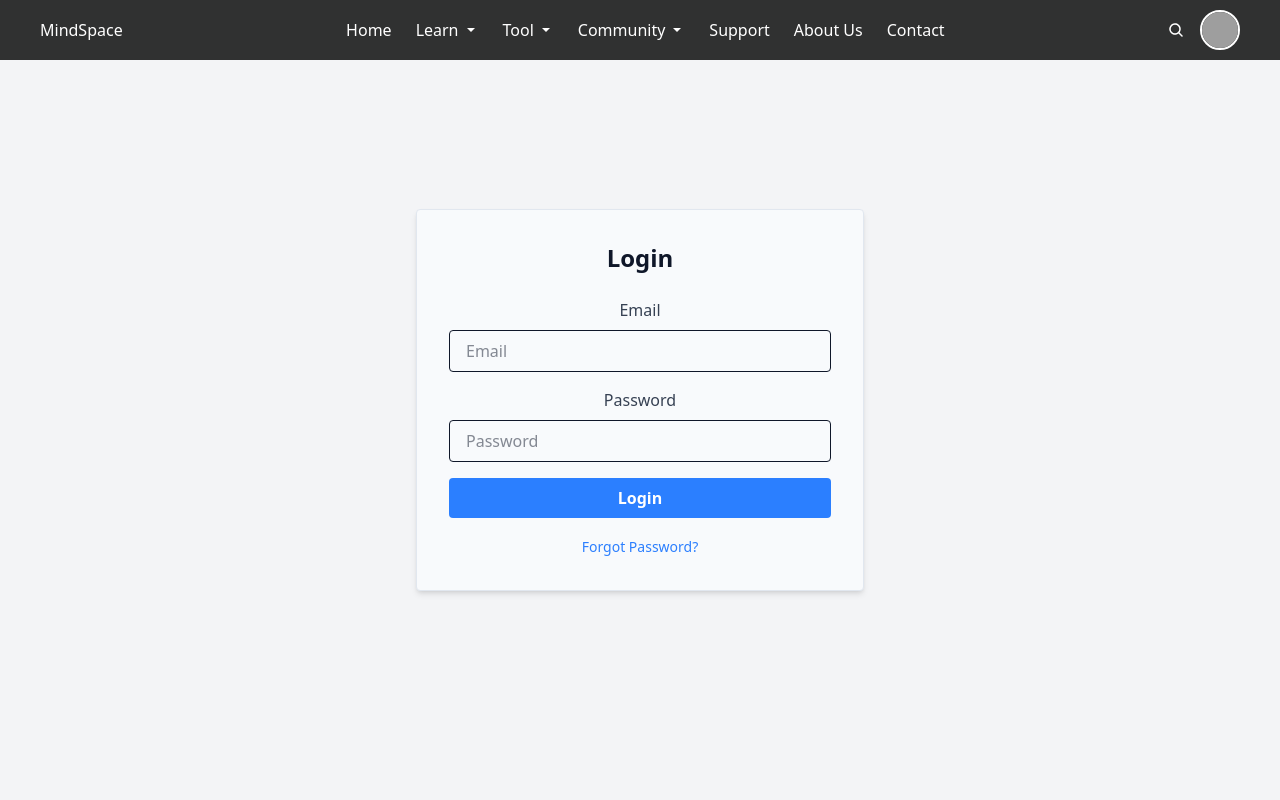
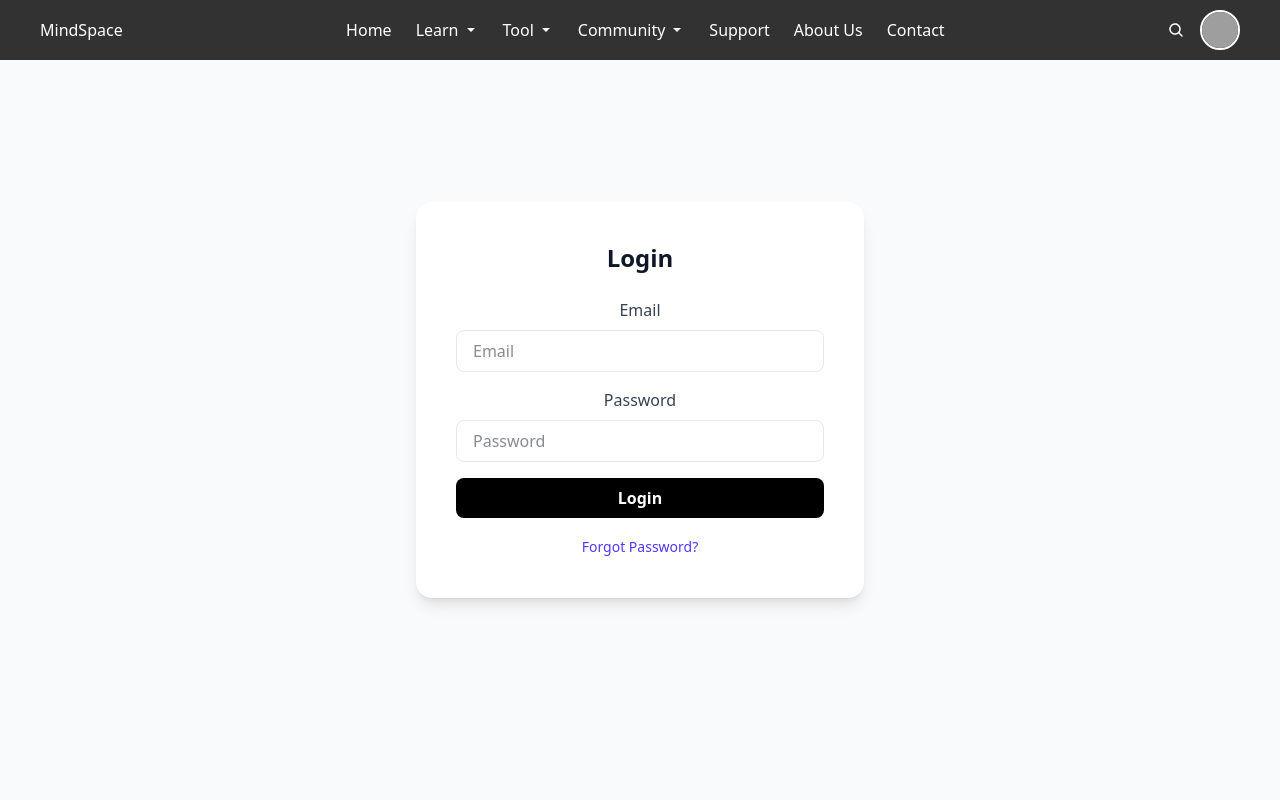
Before and after one commit to birhanu-ma/Mind-Space, a React (Vite) app in the folder client/: page /loginform in a window 1280 px wide. Shown: the top 800 px of the page. Built offline with nearby package versions, Linux system fonts and the light colour scheme; grey boxes are pictures that could not be loaded.

Commit message:
refactor: improve layout and color

```diff
--- a/client/src/components/auth/Login/LoginForm.jsx
+++ b/client/src/components/auth/Login/LoginForm.jsx
@@ -3,7 +3,7 @@
 import { useNavigate, Link } from "react-router-dom";
 import { useDispatch } from "react-redux";
 import { authAPI } from "../../../service/client";
-import { login } from "../../../store/userSlice"; // Redux action
+import { login } from "../../../store/userSlice";
 
 function Login() {
   const navigate = useNavigate();
@@ -19,17 +19,11 @@
     mutationFn: authAPI.login,
     onSuccess: (data) => {
       const user = data?.data?.user;
-      console.log("Logged in user:", user);
-
-      // Dispatch login action to Redux
       dispatch(login(user));
-
-      // Optionally still save in localStorage if you want persistence
       localStorage.setItem("user", JSON.stringify(user));
       localStorage.setItem("role", user.role);
       localStorage.setItem("id", user._id);
 
-      // Navigate based on role
       switch (user.role) {
         case "counselor":
           navigate("/counselor");
@@ -54,12 +48,14 @@
   };
 
   return (
-    <div className="min-h-screen flex items-center justify-center bg-gray-100">
+    <div className="min-h-screen flex items-center justify-center bg-gray-50 px-4">
       <form
         onSubmit={handleSubmit(onSubmit)}
-        className="bg-background text-foreground p-8 rounded shadow-md w-full max-w-md border border-border"
+        className="bg-white rounded-2xl shadow-lg p-10 max-w-md w-full transition-transform duration-300 hover:scale-[1.02]"
       >
-        <h2 className="text-2xl font-bold mb-6 text-center">Login</h2>
+        <h2 className="text-2xl font-bold mb-6 text-center text-gray-900">
+          Login
+        </h2>
 
         {/* Email */}
         <div className="mb-4">
@@ -68,7 +64,7 @@
             type="text"
             placeholder="Email"
             {...register("email", { required: true })}
-            className="w-full px-4 py-2 border rounded focus:outline-none focus:ring-2 focus:ring-blue-400"
+            className="w-full px-4 py-2 border border-gray-200 rounded-lg focus:outline-none focus:ring-2 focus:ring-indigo-500"
           />
           {errors.email && (
             <span className="text-red-500 text-sm">Email is required</span>
@@ -82,22 +78,26 @@
             type="password"
             placeholder="Password"
             {...register("password", { required: true })}
-            className="w-full px-4 py-2 border rounded focus:outline-none focus:ring-2 focus:ring-blue-400"
+            className="w-full px-4 py-2 border border-gray-200 rounded-lg focus:outline-none focus:ring-2 focus:ring-indigo-500"
           />
           {errors.password && (
             <span className="text-red-500 text-sm">Password is required</span>
           )}
         </div>
 
+        {/* Submit */}
         <button
           type="submit"
-          className="w-full cursor-pointer bg-blue-500 hover:bg-blue-600 text-white font-semibold py-2 px-4 rounded"
+          className="w-full bg-black text-white font-semibold py-2 px-4 rounded-lg hover:bg-gray-800 transition-colors"
         >
           {isLoading ? "Logging in..." : "Login"}
         </button>
 
         <div className="text-center mt-4">
-          <Link to="/forgot" className="text-blue-500 hover:underline text-sm">
+          <Link
+            to="/forgot"
+            className="text-indigo-600 hover:text-indigo-500 text-sm"
+          >
             Forgot Password?
           </Link>
         </div>
```
